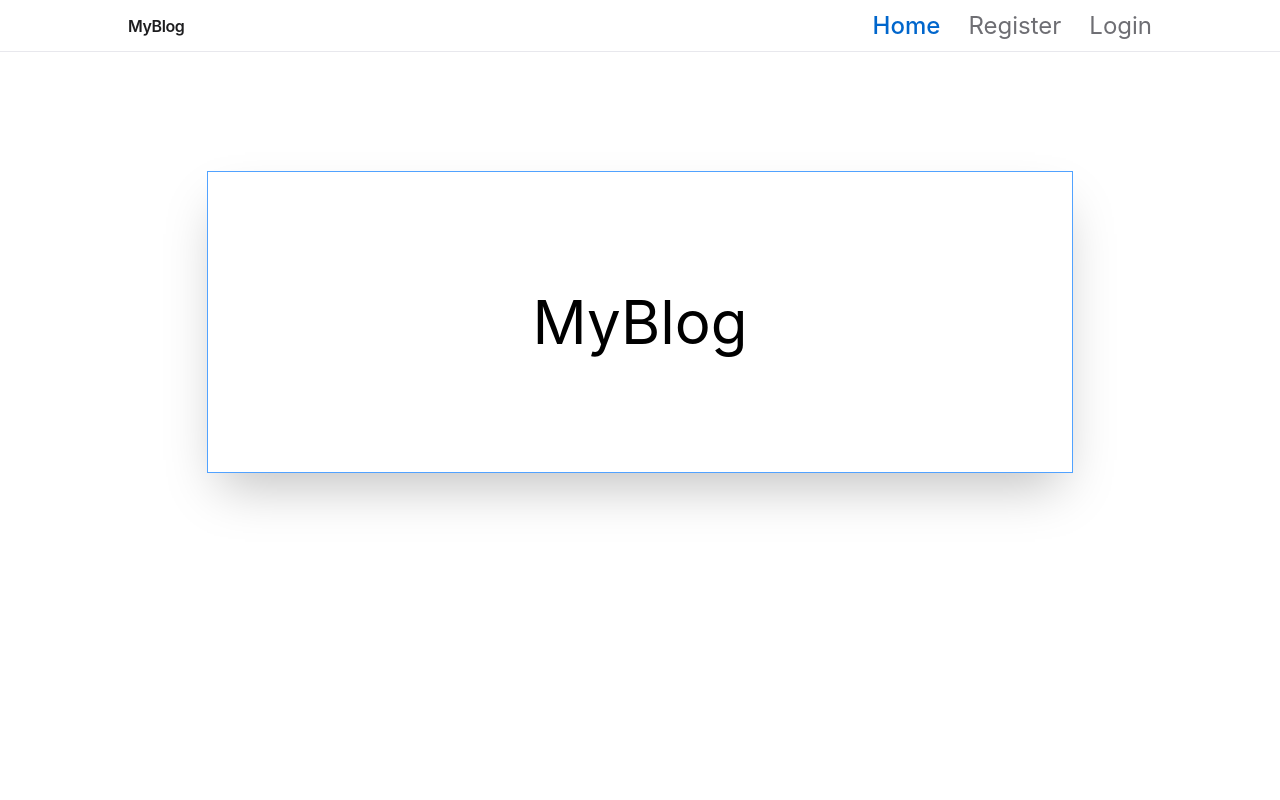
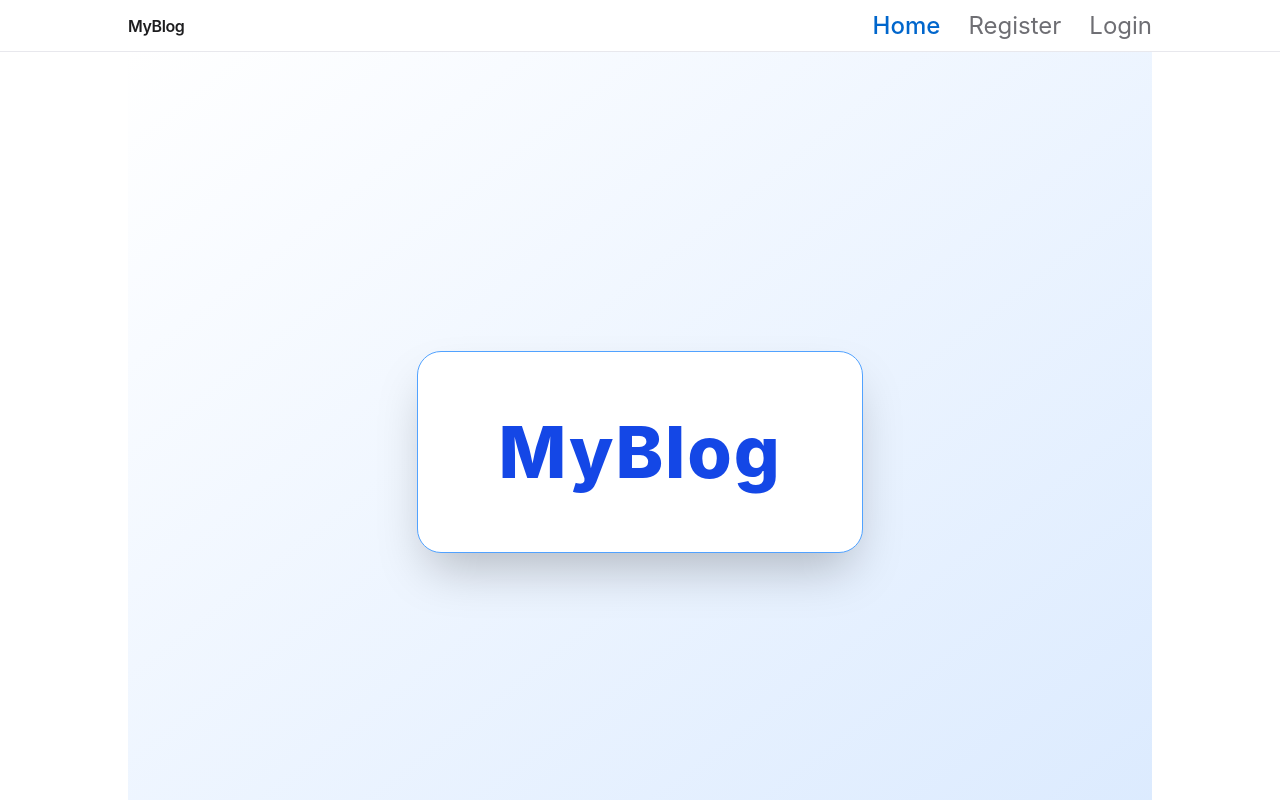
Before and after one commit to srividhyaChimirala/ATP-, a React (Vite) app in the folder week7/blogapp-frontend/: page / in a window 1280 px wide. Shown: the top 800 px of the page. Built offline with nearby package versions, Linux system fonts and the light colour scheme; no server answers.

Commit message:
Update Home.jsx

```diff
--- a/week7/blogapp-frontend/src/components/Home.jsx
+++ b/week7/blogapp-frontend/src/components/Home.jsx
@@ -2,8 +2,10 @@ import React from 'react'
 
 function Home() {
   return (
-    <div>
-      <h1 className='text-6xl text-center p-30 m-5 mx-20 my-30 ring-1 ring-blue-400 shadow-2xl'>MyBlog</h1>
+    <div className='min-h-screen flex items-center justify-center bg-gradient-to-br from-white to-blue-100 px-4'>
+      <h1 className='text-6xl md:text-7xl font-extrabold text-blue-700 bg-white px-20 py-16 rounded-3xl shadow-2xl border border-blue-400 tracking-wide hover:scale-105 transition duration-300'>
+        MyBlog
+      </h1>
     </div>
   )
 }
```
